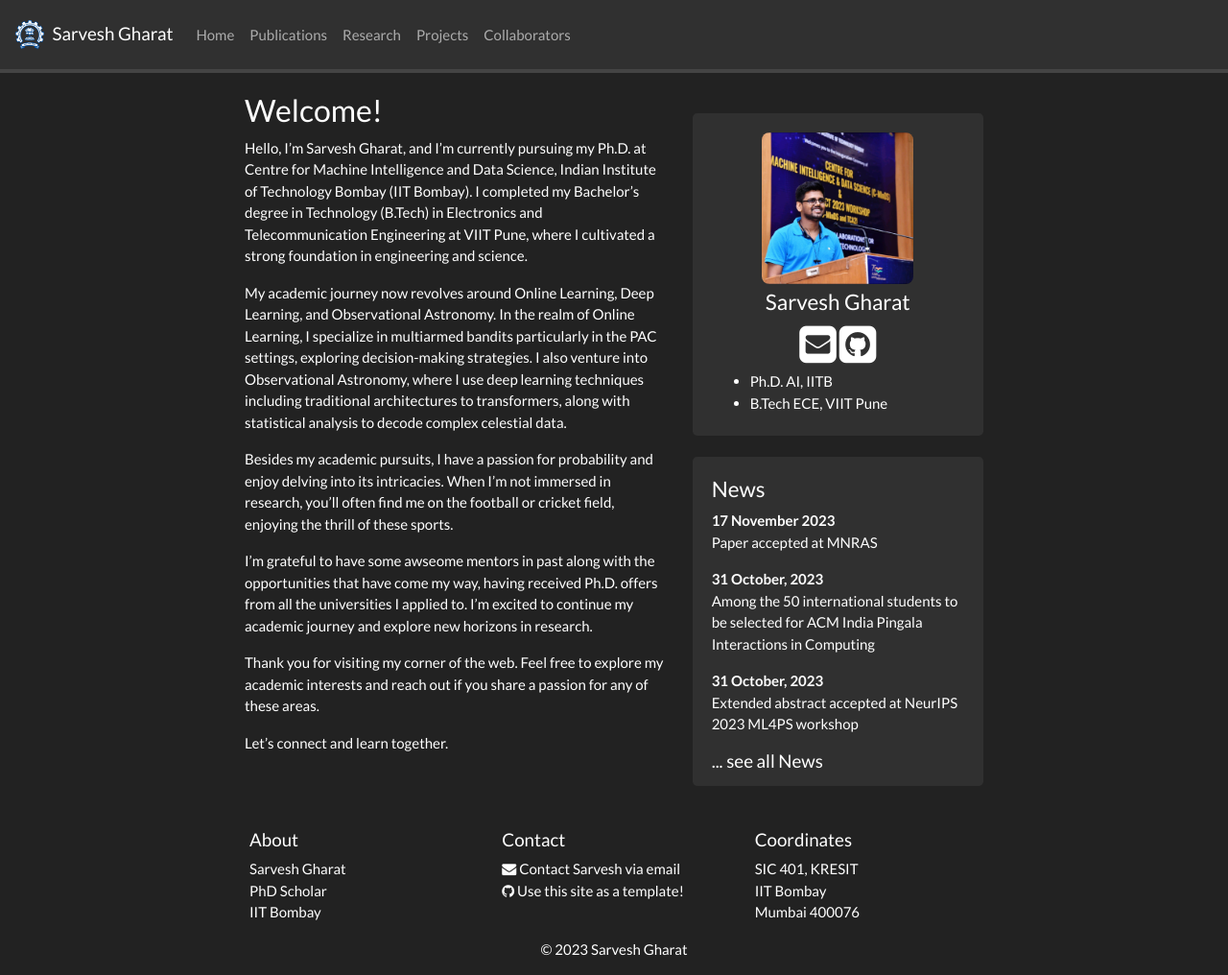
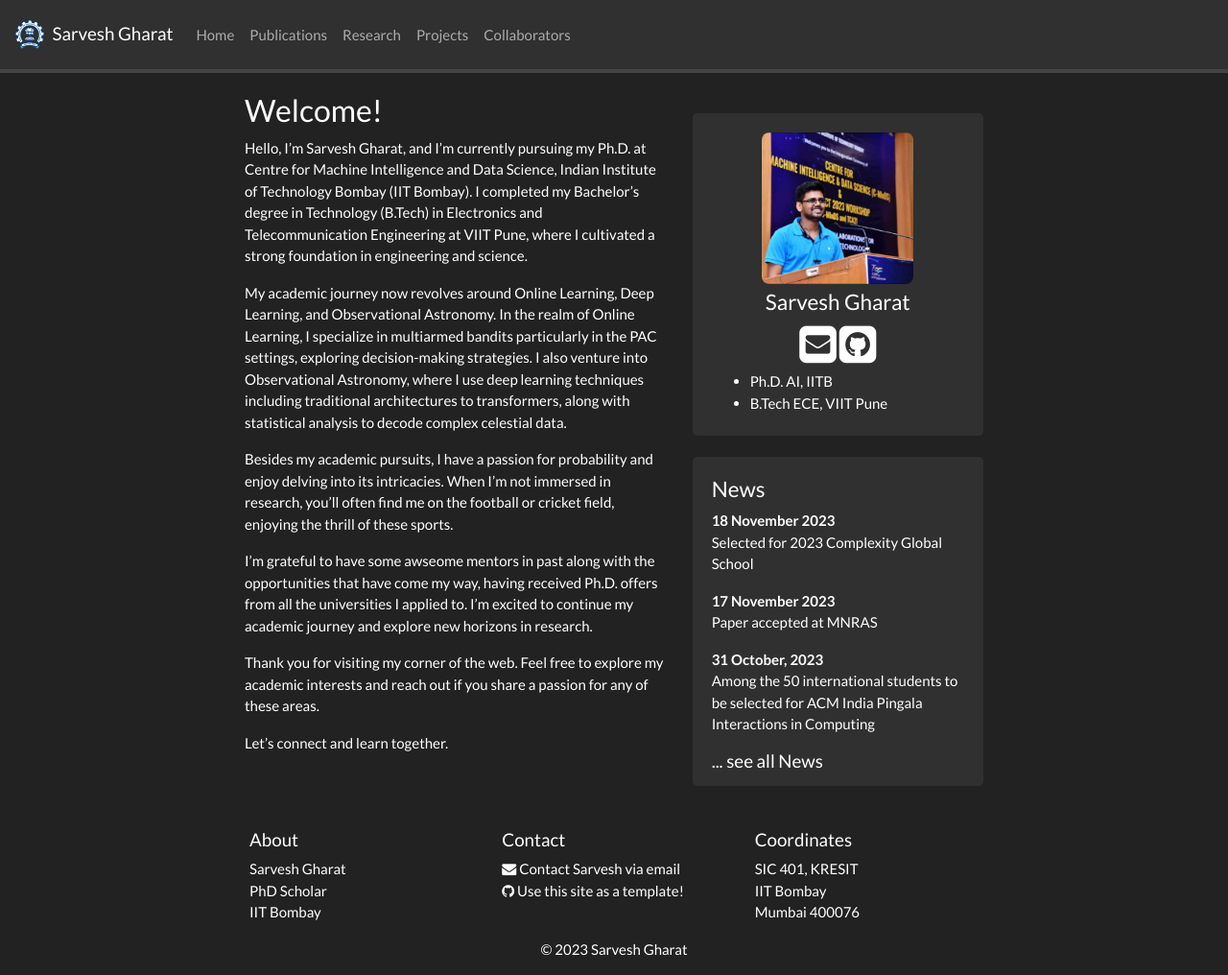
Before and after one commit to SarveshVGharat/SarveshVGharat.github.io, a Jekyll site: the page built from _pages/home.md, in a window 1280 px wide and 1016 px high. Shown: the whole window at 96% size. Built offline with Jekyll 4.4.1, drawn with Linux system fonts in a browser that asks for light colours; nearby versions of some CDN libraries; a style sheet for code colours, icons or effects is not loaded.

Commit message:
Update news.yml

```diff
--- a/_data/news.yml
+++ b/_data/news.yml
@@ -1,3 +1,6 @@
+- date: 18 November 2023
+  headline: "Selected for 2023 Complexity Global School"
+
 - date: 17 November 2023
   headline: "Paper accepted at MNRAS"
 
```
